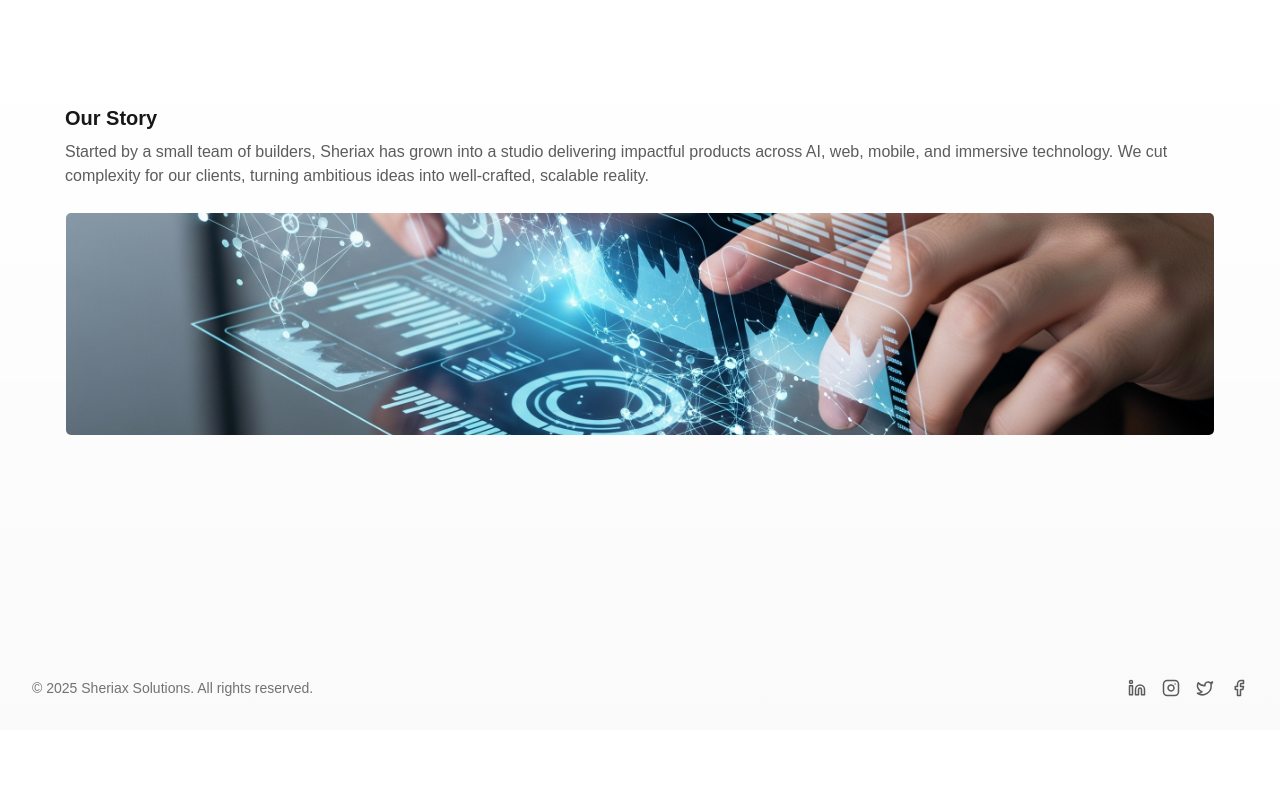
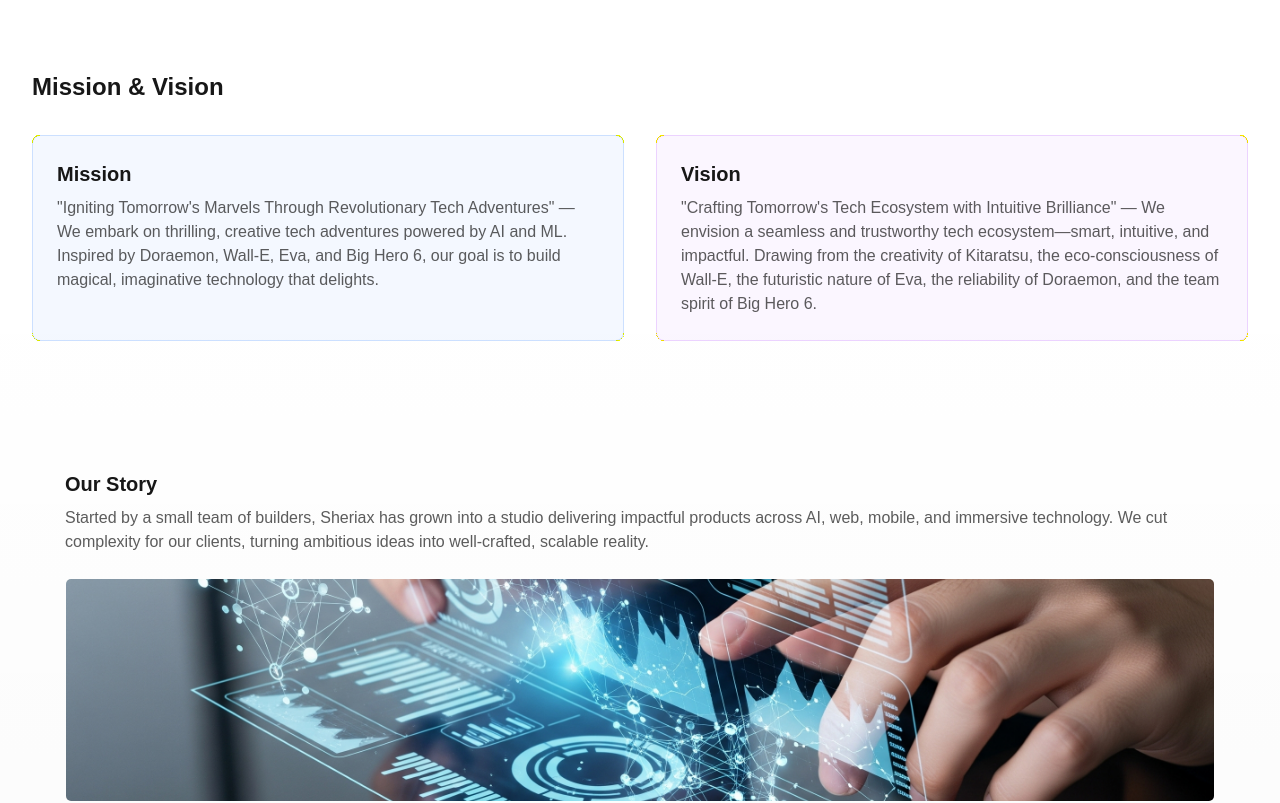
Before and after one commit to sheriax/sheriax_web, a Next.js app: page /about in a window 1280 px wide. Shown: the part 1020-1823 px from the top of the page. Before the commit the page ends 1750 px from the top, so only its background shows below. Built offline with nearby package versions, Linux system fonts and the light colour scheme.

Commit message:
feat(about): add mission & vision section with animated cards
Add a new section to the about page displaying company mission and vision statements in animated cards. The cards include hover effects and entrance animations to enhance user engagement.

```diff
--- a/app/about/page.tsx
+++ b/app/about/page.tsx
@@ -87,6 +87,45 @@ export default function AboutPage() {
         transition={{ duration: 0.6 }}
         viewport={{ once: true }}
       >
+        <h2 className="text-2xl font-semibold mb-8">Mission & Vision</h2>
+        <div className="grid grid-cols-1 md:grid-cols-2 gap-8">
+          <motion.div
+            className="p-6 rounded-lg bg-blue-500/5 border border-blue-500/20"
+            whileHover={{ y: -4 }}
+          >
+            <h3 className="text-xl font-semibold">Mission</h3>
+            <p className="mt-2 text-foreground/70">
+              &quot;Igniting Tomorrow&apos;s Marvels Through Revolutionary Tech
+              Adventures&quot; — We embark on thrilling, creative tech
+              adventures powered by AI and ML. Inspired by Doraemon, Wall‑E,
+              Eva, and Big Hero 6, our goal is to build magical, imaginative
+              technology that delights.
+            </p>
+          </motion.div>
+          <motion.div
+            className="p-6 rounded-lg bg-purple-500/5 border border-purple-500/20"
+            whileHover={{ y: -4 }}
+          >
+            <h3 className="text-xl font-semibold">Vision</h3>
+            <p className="mt-2 text-foreground/70">
+              &quot;Crafting Tomorrow&apos;s Tech Ecosystem with Intuitive
+              Brilliance&quot; — We envision a seamless and trustworthy tech
+              ecosystem—smart, intuitive, and impactful. Drawing from the
+              creativity of Kitaratsu, the eco‑consciousness of Wall‑E, the
+              futuristic nature of Eva, the reliability of Doraemon, and the
+              team spirit of Big Hero 6.
+            </p>
+          </motion.div>
+        </div>
+      </motion.section>
+
+      <motion.section
+        className="py-12"
+        initial={{ opacity: 0, y: 20 }}
+        whileInView={{ opacity: 1, y: 0 }}
+        transition={{ duration: 0.6 }}
+        viewport={{ once: true }}
+      >
         <div className="rounded-lg border border-white/10 p-8">
           <h3 className="text-xl font-semibold">Our Story</h3>
           <p className="mt-2 text-foreground/70">
```
